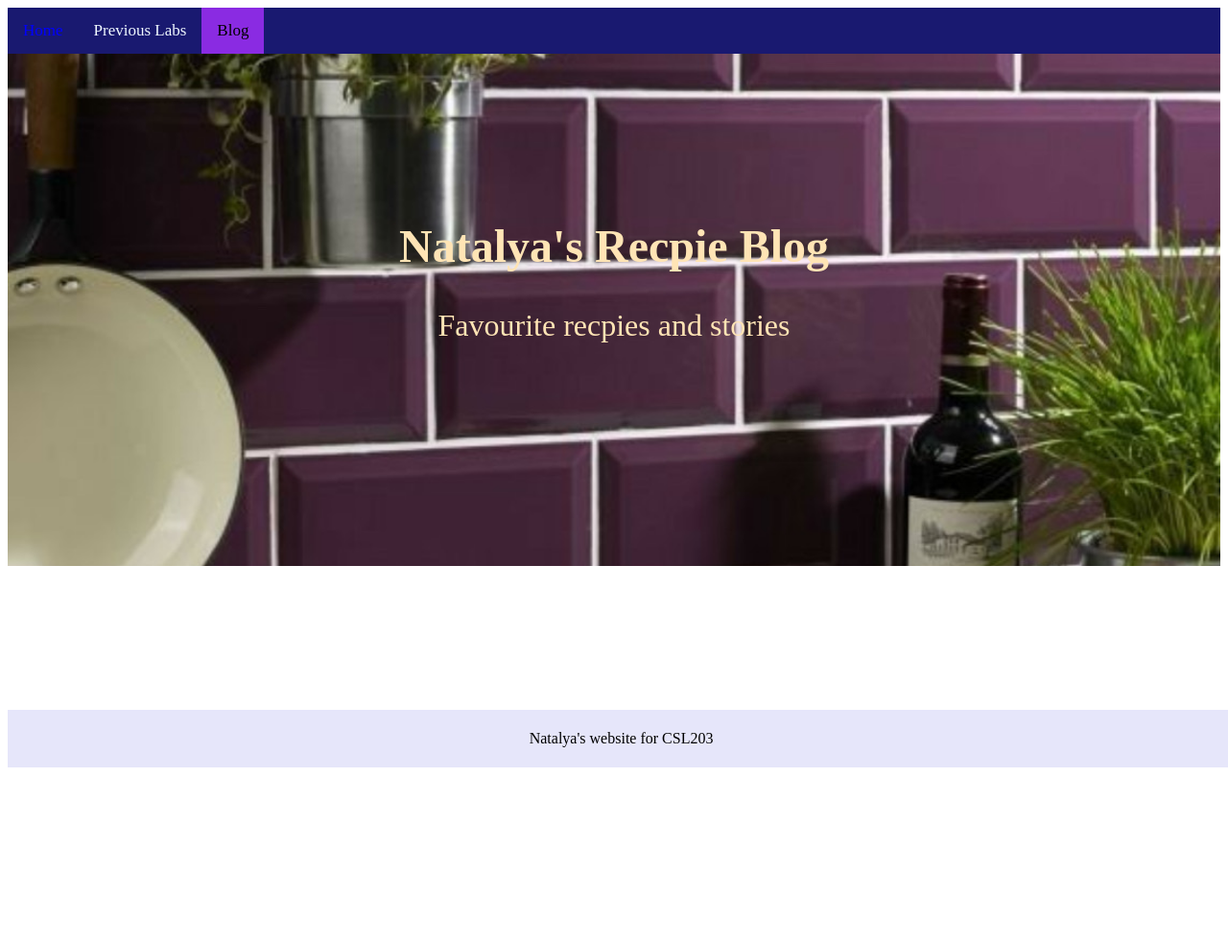
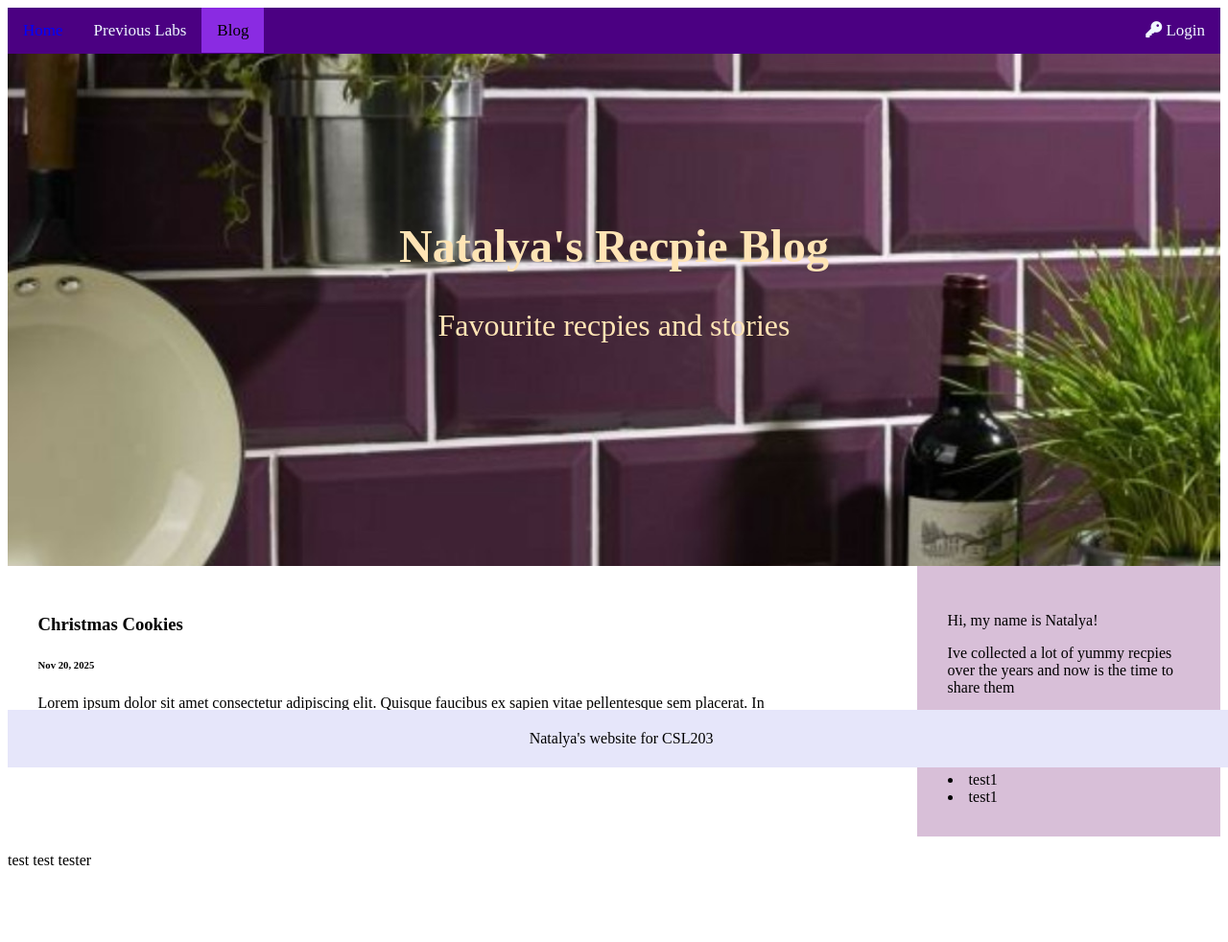
Before and after one commit to NJONES-CS203/NJONES-CS203.github.io, a PHP site: page /Lab10_Blog.html in a window 1280 px wide. Shown: the whole page at 96% size. Before the commit the page ends 800 px from the top, so only its background shows below. Run offline with PHP 8.4, Linux system fonts and the light colour scheme.

Commit message:
added spot for login and an icon

```diff
--- /dev/null
+++ b/Blog_JavaScript.js
@@ -0,0 +1,36 @@
+// Read and Display blog entries
+fetch("Blogpost_Entries.json")
+  .then(response => response.json())
+  .then(posts => {
+    const container = document.getElementById("blog-container");
+
+    posts.forEach(post => {
+      // Create a wrapper
+      const postDiv = document.createElement("div");
+      postDiv.classList.add("post");
+
+      // Add title
+      const title = document.createElement("h2");
+      title.textContent = post.title;
+      postDiv.appendChild(title);
+
+      // Add date
+      const date = document.createElement("p");
+      date.textContent = post.date;
+      date.classList.add("date");
+      postDiv.appendChild(date);
+
+      // Add paragraphs
+      post.paragraphs.forEach(text => {
+        const p = document.createElement("p");
+        p.textContent = text;
+        postDiv.appendChild(p);
+      });
+
+      // Add the post to the container
+      container.appendChild(postDiv);
+    });
+  })
+  .catch(err => {
+    console.error("Error loading blogposts.json:", err);
+  });
--- /dev/null
+++ b/Blogpost_Entries.json
@@ -0,0 +1,18 @@
+[
+  {
+    "date": "2025-10-20",
+    "title": "My First Blog Post",
+    "paragraphs": [
+      "This is the first paragraph of my blog.",
+      "Here's another paragraph."
+    ]
+  },
+  {
+    "date": "2025-11-21",
+    "title": "Another Post",
+    "paragraphs": [
+      "Second post starts here.",
+      "More content here."
+    ]
+  }
+]
--- a/Lab10_Blog.html
+++ b/Lab10_Blog.html
@@ -7,12 +7,16 @@
         <meta name="viewport" content="width=device-width, initial-scale=1.0">
         <link rel="stylesheet" href="my_style.css">
         <link rel="stylesheet" href="my_blog_style.css">
+        <!-- Font Awesome for icons -->
+        <link rel="stylesheet" href="https://cdnjs.cloudflare.com/ajax/libs/font-awesome/6.5.2/css/all.min.css">
 
 </head>
 <body>
     <nav class="nav">
-            <a href="index.html"> Home</a>
-            <div class="dropdown">
+            <div class="nav-left">
+                <a href="index.html"> Home</a>
+            </div>
+            <div class="dropdown"> <!-- previous labs dropdown-->
                 <button class="dropbtn"> Previous Labs</button>
                 <div class="dropdown-content">
                     <a href="vacation01.html"> Vacation</a>
@@ -22,7 +26,20 @@
                     <a href="to-do.html"> To Do List</a>
                 </div>
             </div>
-            <a class="current"  href="Lab10_Blog.html"> Blog</a>
+            <div class="nav-left">
+                <a class="current"  href="Lab10_Blog.html"> Blog</a>
+            </div>
+            <div class="nav-right"> <!-- trying to make it on the rightside-->
+                <div class="dropdown"> <!-- Login dropdown-->
+                    <button class="dropbtn">
+                        <i class="fas fa-key"> </i>  Login</button>
+                    <div class="dropdown-content">
+                        <a href="Login.php"> Login </a>
+                        <!-- <button class="change_mode"> Change Theme</button> -->
+
+                    </div>
+                </div>
+            </div>
     </nav>
 
         <div class="body_wrapper">
@@ -33,28 +50,54 @@
             </div>
 
             <!-- MAIN SECTION -->
+            <div class="Part2">
+                <div class="Main">
+                    <h3>Christmas Cookies</h3>
+                    <h6> Nov 20, 2025</h6>
+                    <p> Lorem ipsum dolor sit amet consectetur adipiscing elit. Quisque faucibus ex sapien vitae pellentesque sem placerat. In id cursus mi pretium tellus
+                        duis convallis. Tempus leo eu aenean sed diam urna tempor. Pulvinar vivamus fringilla lacus nec metus bibendum egestas. Iaculis massa nisl malesuada
+                        lacinia integer nunc posuere. Ut hendrerit semper vel class aptent taciti sociosqu. Ad litora torquent per conubia nostra inceptos himenaeos. <br>
 
-            <!-- ASIDE SECTION //list of all post -->
+                    <div id="Blog_Container"></div>
+                    <script src="Blog_JavaScript.js"> </script>
 
+                </div>
+
+                <!-- ASIDE SECTION //list of all post -->
+                <div class="Aside">
+                    <div class="About">
+                        <p> Hi, my name is Natalya!</p>
+                        <p> Ive collected a lot of yummy recpies over the years and now is the time to share them</p>
+                        <h4>Other Posts</h4>
+                        <div class="Older_post">
+                                <li> test1</li>
+                                <li> test1</li>
+                                <li> test1</li>
+
+                        </div>
+                    </div>
+                </div>
+            </div>
+            <p> test test tester</p>
             <!-- LOGIN -->
 
             <!-- DELETE POST -->
 
             <!-- ADD POST -->
 
-            <!-- BOOTSTRAP/TAILWIND //decorating (opt1) -->
+            <!-- READ MORE/HIDE (opt1) -->
 
-            <!-- READ MORE/HIDE (opt2) -->
+            <!-- DARK MODE (opt2) -->
 
-            <!-- DARK MODE (opt3) -->
+            <!-- AUTOSAVE (opt3) -->
 
-            <!-- AUTOSAVE (opt4) -->
+            <!-- EDIT POST (opt4) -->
 
-            <!-- EDIT POST (opt5) -->
+            <!-- COMMENTS (if able) -->
 
-            <!-- FILTERING (opt6) -->
+            <!-- SORTING (opt5) -->
 
-            <!-- ANIMATION (opt7) -->
+            <!-- ANIMATION (opt6) -->
 
 
         </div>
--- a/my_blog_style.css
+++ b/my_blog_style.css
@@ -1,12 +1,11 @@
 /* STYLING FOR MY BLOG*/
+
 
 /* Making the hero section pretty */
 div.Hero_pic{
     background-image: url('Images/IMG_6323.jpeg');
 
-    height: 70%;
-
-    background-repeat: no-repeat;
+    background-repeat: no-repeat; /*this part is from the MY ArtisticSelf Lab(s)*/
     background-size: cover;
     background-position: center;
     position: relative;
@@ -31,3 +30,21 @@ div.Hero_pic{
     margin-top: 10px;
     color: moccasin;
 }
+
+.Part2{
+    display:flex;
+    justify-content: space-between;
+}
+
+.Main{
+    /* background-color: ghostwhite; */
+    width: 60%;
+    padding: 2.5%;
+}
+
+.Aside{
+    background-color: thistle;
+    width: 20%;
+    position: relative;
+    padding: 2.5%;
+}
--- a/my_style.css
+++ b/my_style.css
@@ -18,12 +18,12 @@ a:active{
 /* NAVIGATION MENU */
 nav{
     overflow: visible;
-    background-color: midnightblue;
+    background-color: indigo;
     color:aliceblue;
     display: flex;
     align-items: center;
 }
-nav a{
+.nav-left a{
     /* float: left; */
     text-align: center;
     padding: 14px 16px;
@@ -37,6 +37,9 @@ nav a:hover{
 nav a.current{
     background-color: blueviolet;
     color: black;
+}
+.nav-right{
+    margin-left: auto;
 }
 /* Wrap dropdown items */
 .dropdown {
@@ -62,7 +65,7 @@ nav a.current{
 .dropdown-content {
     display: none;
     position: absolute;
-    background-color: midnightblue;
+    background-color: indigo;
     min-width: 160px;
     box-shadow: 0px 8px 16px rgba(0,0,0,0.3);
     z-index: 1;
@@ -96,7 +99,7 @@ nav a.current{
 }
 /* Track */
 ::-webkit-scrollbar-track {
-  background: lavender;
+  background: white;
 }
 /* Handle */
 ::-webkit-scrollbar-thumb {
```
